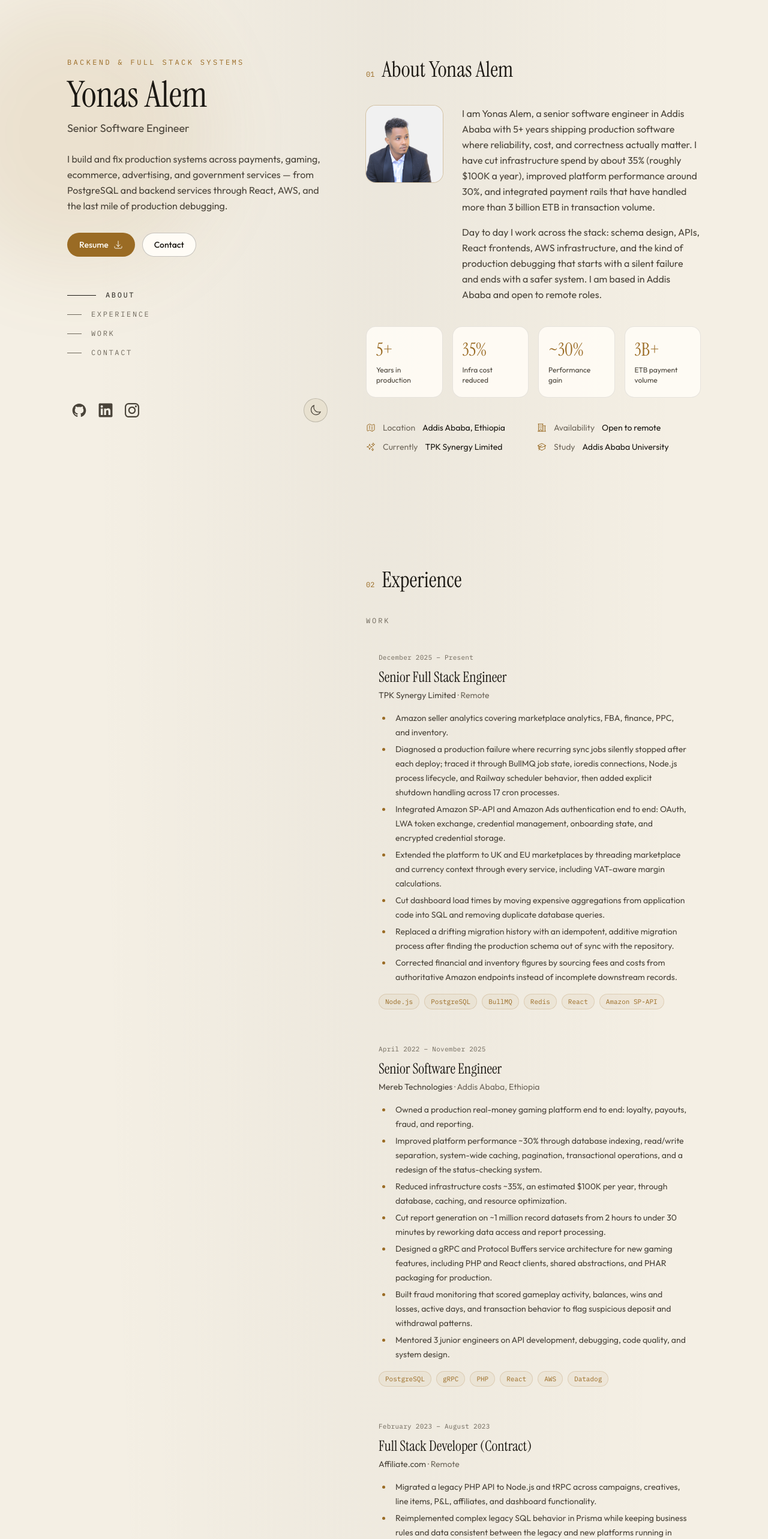
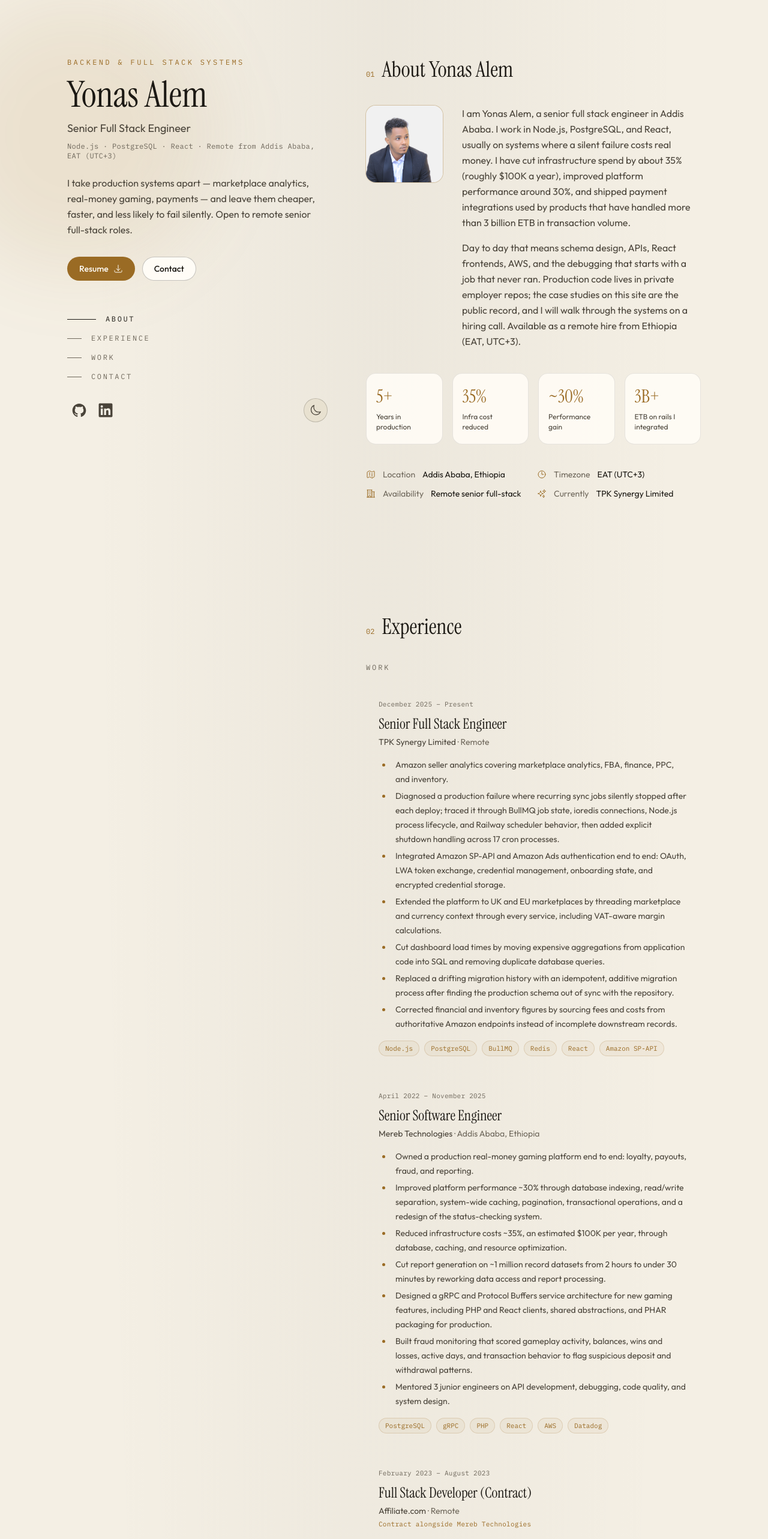
Before and after one commit to Yonas21/personal_website, a Next.js app: page / in a window 1280 px wide. Shown: the top 2566 px of the page at 60% size. Built offline with nearby package versions, Linux system fonts and the light colour scheme.

Commit message:
Enhance SectionHeading and Portfolio components; add description and detail fields for improved content presentation. Update hero and about sections with new titles and descriptions, and refine data structure for better clarity.

```diff
--- a/src/components/SectionHeading.tsx
+++ b/src/components/SectionHeading.tsx
@@ -1,13 +1,18 @@
 import {FC, memo} from 'react';
 
-const SectionHeading: FC<{index: string; title: string}> = memo(({index, title}) => {
-  return (
-    <div className="mb-10 flex items-baseline gap-x-3">
-      <span className="font-mono text-xs text-accent">{index}</span>
-      <h2 className="font-serif text-3xl text-fg sm:text-4xl">{title}</h2>
-    </div>
-  );
-});
+const SectionHeading: FC<{index: string; title: string; description?: string}> = memo(
+  ({index, title, description}) => {
+    return (
+      <div className="mb-10">
+        <div className="flex items-baseline gap-x-3">
+          <span className="font-mono text-xs text-accent">{index}</span>
+          <h2 className="font-serif text-3xl text-fg sm:text-4xl">{title}</h2>
+        </div>
+        {description && <p className="mt-3 max-w-2xl text-sm leading-relaxed text-fg-muted">{description}</p>}
+      </div>
+    );
+  },
+);
 
 SectionHeading.displayName = 'SectionHeading';
 export default SectionHeading;
--- a/src/components/Sections/Hero.tsx
+++ b/src/components/Sections/Hero.tsx
@@ -14,7 +14,7 @@ const navItems = [
 ] as const;
 
 const Hero: FC = memo(() => {
-  const {name, title, description, actions} = heroData;
+  const {name, title, detail, description, actions} = heroData;
   const [currentSection, setCurrentSection] = useState<SectionId | null>(SectionId.About);
   const navSections = useMemo(() => navItems.map(item => item.id), []);
 
@@ -32,6 +32,7 @@ const Hero: FC = memo(() => {
         <p className="font-mono text-xs tracking-[0.28em] text-accent">BACKEND & FULL STACK SYSTEMS</p>
         <h1 className="mt-4 font-serif text-5xl leading-tight text-fg sm:text-6xl">{name}</h1>
         <p className="mt-3 text-lg text-fg-muted">{title}</p>
+        {detail && <p className="mt-2 font-mono text-xs tracking-wide text-fg-subtle">{detail}</p>}
         <p className="mt-6 max-w-md text-base leading-relaxed text-fg-muted">{description}</p>
         <div className="mt-8 flex flex-wrap gap-3">
           {actions.map(({href, text, primary, download, Icon}) => (
--- a/src/components/Sections/Portfolio.tsx
+++ b/src/components/Sections/Portfolio.tsx
@@ -11,7 +11,11 @@ import TechPills from '../TechPills';
 const Portfolio: FC = memo(() => {
   return (
     <Section className="scroll-mt-28" sectionId={SectionId.Portfolio}>
-      <SectionHeading index="03" title="Selected work" />
+      <SectionHeading
+        description="Most of the systems I ship live in private employer repos. These writeups are the public record. I will walk a hiring team through architecture, tradeoffs, and code on a call."
+        index="03"
+        title="Case studies"
+      />
       <div className="flex flex-col gap-6">
         {portfolioItems.map((item, index) => (
           <ProjectCard item={item} key={`${item.title}-${index}`} />
@@ -22,7 +26,7 @@ const Portfolio: FC = memo(() => {
 });
 
 const ProjectCard: FC<{item: PortfolioItem}> = memo(({item}) => {
-  const {title, subtitle, description, highlights, url, image, technologies} = item;
+  const {title, subtitle, kind, problem, description, result, url, urlLabel, image, technologies} = item;
 
   const body = (
     <>
@@ -33,24 +37,35 @@ const ProjectCard: FC<{item: PortfolioItem}> = memo(({item}) => {
       )}
       <div className="flex items-start justify-between gap-3">
         <div>
-          <p className="font-mono text-[11px] tracking-wide text-accent">{subtitle}</p>
+          {kind && <p className="font-mono text-[11px] tracking-wide text-fg-subtle">{kind}</p>}
+          <p className="mt-1 font-mono text-[11px] tracking-wide text-accent">{subtitle}</p>
           <h3 className="mt-1 font-serif text-2xl text-fg group-hover:text-accent-hover">{title}</h3>
         </div>
         {url && <ArrowUpRightIcon className="mt-1 h-4 w-4 shrink-0 text-fg-subtle group-hover:text-accent-hover" />}
       </div>
-      <p className="mt-3 text-sm leading-relaxed text-fg-muted">{description}</p>
-      {highlights && highlights.length > 0 && (
-        <ul className="mt-4 space-y-2 text-sm text-fg-muted">
-          {highlights.map(highlight => (
-            <li className="flex gap-2" key={highlight}>
-              <span className="mt-2 h-1 w-1 shrink-0 rounded-full bg-accent" />
-              <span>{highlight}</span>
-            </li>
-          ))}
-        </ul>
+      {problem && (
+        <p className="mt-4 text-sm leading-relaxed text-fg-muted">
+          <span className="font-medium text-fg">Problem. </span>
+          {problem}
+        </p>
       )}
-      <div className="mt-5">
+      <p className="mt-3 text-sm leading-relaxed text-fg-muted">
+        {problem && <span className="font-medium text-fg">What I did. </span>}
+        {description}
+      </p>
+      {result && (
+        <p className="mt-3 text-sm leading-relaxed text-fg-muted">
+          <span className="font-medium text-fg">Result. </span>
+          {result}
+        </p>
+      )}
+      <div className="mt-5 flex flex-wrap items-center justify-between gap-3">
         <TechPills items={technologies} />
+        {url ? (
+          <span className="font-mono text-[11px] text-accent">{urlLabel ?? 'View'}</span>
+        ) : (
+          <span className="font-mono text-[11px] text-fg-subtle">Private employer repo</span>
+        )}
       </div>
     </>
   );
--- a/src/components/Sections/Resume/TimelineItem.tsx
+++ b/src/components/Sections/Resume/TimelineItem.tsx
@@ -5,7 +5,7 @@ import {TimelineItem} from '../../../data/dataDef';
 import TechPills from '../../TechPills';
 
 const TimelineItemView: FC<{item: TimelineItem}> = memo(({item}) => {
-  const {title, date, company, location, content, href, technologies} = item;
+  const {title, date, company, location, note, content, href, technologies} = item;
 
   return (
     <article className="group relative rounded-2xl border border-transparent p-5 transition-colors hover:border-line/10 hover:bg-surface/40">
@@ -28,6 +28,7 @@ const TimelineItemView: FC<{item: TimelineItem}> = memo(({item}) => {
         {company}
         <span className="text-fg-subtle"> · {location}</span>
       </p>
+      {note && <p className="mt-1 font-mono text-[11px] tracking-wide text-accent">{note}</p>}
       <div className="prose prose-sm mt-4 max-w-none text-fg-muted prose-p:leading-relaxed prose-li:marker:text-accent">
         {content}
       </div>
--- a/src/components/Sections/Testimonials.tsx
+++ b/src/components/Sections/Testimonials.tsx
@@ -15,7 +15,7 @@ const Testimonials: FC = memo(() => {
 
   return (
     <Section className="scroll-mt-28" sectionId={SectionId.Testimonials}>
-      <SectionHeading index="04" title="Kind words" />
+      <SectionHeading index="04" title="References" />
       <div className="grid grid-cols-1 gap-4 sm:grid-cols-2">
         {testimonials.map((item, index) => (
           <TestimonialCard key={`${item.name}-${index}`} testimonial={item} />
--- a/src/data/data.tsx
+++ b/src/data/data.tsx
@@ -1,13 +1,6 @@
-import {
-  AcademicCapIcon,
-  ArrowDownTrayIcon,
-  BuildingOffice2Icon,
-  MapIcon,
-  SparklesIcon,
-} from '@heroicons/react/24/outline';
+import {ArrowDownTrayIcon, BuildingOffice2Icon, ClockIcon, MapIcon, SparklesIcon} from '@heroicons/react/24/outline';
 
 import GithubIcon from '../components/Icon/GithubIcon';
-import InstagramIcon from '../components/Icon/InstagramIcon';
 import LinkedInIcon from '../components/Icon/LinkedInIcon';
 import porfolioImage4 from '../images/portfolio/portfolio-4.webp';
 import profilepic from '../images/profilepic.jpg';
@@ -28,9 +21,9 @@ import {
  * Page meta data
  */
 export const homePageMeta: HomepageMeta = {
-  title: 'Yonas Alem | Senior Software Engineer',
+  title: 'Yonas Alem | Senior Full Stack Engineer',
   description:
-    'Official website of Yonas Alem, senior software engineer in Addis Ababa, Ethiopia. Backend and full stack systems across payments, gaming, ecommerce, advertising, and AWS. Open to remote roles.',
+    'Yonas Alem is a senior full stack engineer in Addis Ababa (EAT, UTC+3). Node.js, PostgreSQL, and React. Production work across marketplace analytics, gaming, and payments. Open to remote roles.',
 };
 
 /**
@@ -54,11 +47,12 @@ export type SectionId = (typeof SectionId)[keyof typeof SectionId];
  */
 export const heroData: Hero = {
   name: 'Yonas Alem',
-  title: 'Senior Software Engineer',
+  title: 'Senior Full Stack Engineer',
+  detail: 'Node.js · PostgreSQL · React · Remote from Addis Ababa, EAT (UTC+3)',
   description: (
     <>
-      I build and fix production systems across payments, gaming, ecommerce, advertising, and government services — from
-      PostgreSQL and backend services through React, AWS, and the last mile of production debugging.
+      I take production systems apart — marketplace analytics, real-money gaming, payments — and leave them cheaper,
+      faster, and less likely to fail silently. Open to remote senior full-stack roles.
     </>
   ),
   actions: [
@@ -85,15 +79,16 @@ export const aboutData: About = {
   description: (
     <>
       <p>
-        I am Yonas Alem, a senior software engineer in Addis Ababa with 5+ years shipping production software where
-        reliability, cost, and correctness actually matter. I have cut infrastructure spend by about 35% (roughly $100K
-        a year), improved platform performance around 30%, and integrated payment rails that have handled more than 3
-        billion ETB in transaction volume.
+        I am Yonas Alem, a senior full stack engineer in Addis Ababa. I work in Node.js, PostgreSQL, and React, usually
+        on systems where a silent failure costs real money. I have cut infrastructure spend by about 35% (roughly $100K
+        a year), improved platform performance around 30%, and shipped payment integrations used by products that have
+        handled more than 3 billion ETB in transaction volume.
       </p>
       <p>
-        Day to day I work across the stack: schema design, APIs, React frontends, AWS infrastructure, and the kind of
-        production debugging that starts with a silent failure and ends with a safer system. I am based in Addis Ababa
-        and open to remote roles.
+        Day to day that means schema design, APIs, React frontends, AWS, and the debugging that starts with a job that
+        never ran. Production code lives in private employer repos; the case studies on this site are the public
+        record, and I will walk through the systems on a hiring call. Available as a remote hire from Ethiopia (EAT,
+        UTC+3).
       </p>
     </>
   ),
@@ -101,13 +96,13 @@ export const aboutData: About = {
     {value: '5+', label: 'Years in production'},
     {value: '35%', label: 'Infra cost reduced'},
     {value: '~30%', label: 'Performance gain'},
-    {value: '3B+', label: 'ETB payment volume'},
+    {value: '3B+', label: 'ETB on rails I integrated'},
   ],
   aboutItems: [
     {label: 'Location', text: 'Addis Ababa, Ethiopia', Icon: MapIcon},
-    {label: 'Availability', text: 'Open to remote', Icon: BuildingOffice2Icon},
+    {label: 'Timezone', text: 'EAT (UTC+3)', Icon: ClockIcon},
+    {label: 'Availability', text: 'Remote senior full-stack', Icon: BuildingOffice2Icon},
     {label: 'Currently', text: 'TPK Synergy Limited', Icon: SparklesIcon},
-    {label: 'Study', text: 'Addis Ababa University', Icon: AcademicCapIcon},
   ],
 };
 
@@ -117,36 +112,27 @@ export const aboutData: About = {
 export const skills: SkillGroup[] = [
   {
     name: 'Languages',
-    skills: ['TypeScript', 'JavaScript', 'Go', 'Python', 'PHP', 'SQL'],
+    skills: ['TypeScript', 'JavaScript', 'PHP', 'SQL'],
   },
   {
     name: 'Backend',
-    skills: ['Node.js', 'Express', 'FastAPI', 'Prisma', 'gRPC', 'tRPC', 'REST', 'BullMQ'],
+    skills: ['Node.js', 'Prisma', 'gRPC', 'tRPC', 'REST', 'BullMQ'],
   },
   {
     name: 'Data',
-    skills: ['PostgreSQL', 'MySQL', 'MongoDB', 'Redis'],
+    skills: ['PostgreSQL', 'Redis'],
   },
   {
     name: 'Frontend',
-    skills: ['React', 'Next.js', 'Tailwind CSS', 'Material UI'],
+    skills: ['React', 'Next.js', 'Tailwind CSS'],
   },
   {
-    name: 'Cloud & DevOps',
-    skills: [
-      'AWS (EC2, S3, Lambda)',
-      'Docker',
-      'Kubernetes',
-      'Nginx',
-      'GitHub Actions',
-      'CI/CD',
-      'Datadog',
-      'CloudWatch',
-    ],
+    name: 'Cloud',
+    skills: ['AWS', 'Docker', 'GitHub Actions', 'Datadog'],
   },
   {
     name: 'Integrations',
-    skills: ['Amazon SP-API', 'Amazon Ads API', 'Mastercard', 'Visa', 'Telebirr', 'OAuth 2.0', 'OpenAI', 'Gemini'],
+    skills: ['Amazon SP-API', 'Amazon Ads API', 'Mastercard', 'Visa', 'Telebirr', 'OAuth 2.0'],
   },
 ];
 
@@ -155,59 +141,50 @@ export const skills: SkillGroup[] = [
  */
 export const portfolioItems: PortfolioItem[] = [
   {
-    title: 'Amazon seller analytics platform',
+    title: 'Keeping 17 cron jobs alive after deploy',
     subtitle: 'TPK Synergy Limited',
+    kind: 'Reliability case study · private production system',
+    problem:
+      'After every deploy, recurring Amazon sync jobs died quietly. Dashboards looked fine until the data was a day old.',
     description:
-      'Marketplace analytics covering FBA, finance, PPC, and inventory. I own production reliability, Amazon integrations, and the data path behind the dashboard.',
-    highlights: [
-      'Traced recurring sync jobs that silently died after every deploy, then added explicit shutdown handling across 17 cron processes.',
-      'Integrated Amazon SP-API and Ads authentication end to end, including OAuth, LWA token exchange, and encrypted credential storage.',
-      'Extended the platform to UK and EU marketplaces with VAT-aware margins and region-specific marketplace logic.',
-    ],
-    technologies: ['Node.js', 'PostgreSQL', 'BullMQ', 'Redis', 'Amazon SP-API', 'Railway'],
+      'I traced the failure through BullMQ job state, ioredis connections, Node process shutdown, and the Railway scheduler, then put explicit shutdown handling on 17 cron processes so a deploy could not leave work stranded.',
+    result: 'Sync jobs survive deploys instead of going silent until a seller notices bad numbers.',
+    technologies: ['Node.js', 'BullMQ', 'Redis', 'Railway'],
   },
   {
-    title: 'Real-money gaming platform',
+    title: 'Reports that used to take two hours',
     subtitle: 'Mereb Technologies',
+    kind: 'Performance case study · private production system',
+    problem: 'Reporting on about a million records ran for two hours and blocked people who needed the numbers.',
     description:
-      'End-to-end ownership of a production gaming platform: loyalty, payouts, fraud, reporting, and the infrastructure underneath it.',
-    highlights: [
-      'Improved platform performance about 30% through indexing, read/write separation, caching, pagination, and a redesigned status-checking system.',
-      'Reduced infrastructure costs about 35%, an estimated $100K per year.',
-      'Cut report generation on ~1 million record datasets from 2 hours to under 30 minutes.',
-    ],
-    technologies: ['PHP', 'gRPC', 'PostgreSQL', 'Redis', 'AWS', 'Datadog', 'React'],
-  },
-  {
-    title: 'Government constituent platform',
-    subtitle: 'Autobridge Systems',
-    description:
-      'Backend for complaints, document approvals, and internal communication, with access control and encryption around sensitive constituent data.',
-    highlights: [
-      'Traced multi-minute slowdowns on incoming email records to missing indexes and improved those operations by more than 10x.',
-      'Integrated AI services for threat detection and message classification in communication workflows.',
-    ],
-    technologies: ['PostgreSQL', 'Node.js', 'Encryption', 'AI classification'],
-  },
-  {
-    title: 'Upplai',
-    subtitle: 'AI-powered resume platform',
-    description:
-      'Resume generation, cover letters, and ATS feedback using OpenAI and Gemini, with scoring, document preview, and per-resume cost tracking.',
-    highlights: [
-      'Supported 500+ user profiles across generation and feedback workflows.',
-      'Made model usage and spend visible per generation so cost did not disappear into a shared bill.',
-    ],
-    technologies: ['React', 'Node.js', 'OpenAI', 'Gemini'],
+      'I moved the expensive work out of ad-hoc application paths: indexing, read/write separation, caching, and a redesigned status-checking flow so the database did the aggregation instead of the app.',
+    result:
+      'Same reports, under 30 minutes. Platform performance up about 30%; infra cost down about 35% (~$100K/year).',
+    technologies: ['PostgreSQL', 'PHP', 'Redis', 'AWS'],
   },
   {
     title: 'Nedaj payments',
     subtitle: 'Eaglelion Systems Technology',
+    kind: 'Shipped product',
+    problem:
+      'A fuel-purchase app had to talk to Mastercard, Visa, Telebirr, and commercial banks, with incomplete provider docs and a SOAP past.',
     description:
-      'Payment workflows for a fuel-purchase product used by 100K+ downloads, integrating Mastercard, Visa, Telebirr, and commercial bank APIs.',
+      'I built the payment workflows on the client: states, callbacks, failures, retries, verification, and REST in place of SOAP, on a product used by 100K+ downloads.',
+    result: 'Payment rails that hold up in production. Live on Google Play.',
     url: 'https://play.google.com/store/apps/details?id=com.eaglelionsystems.nedaj',
+    urlLabel: 'Google Play',
     image: porfolioImage4,
     technologies: ['React', 'Next.js', 'REST', 'Payment APIs'],
+  },
+  {
+    title: 'Email records that took minutes',
+    subtitle: 'Autobridge Systems · contract',
+    kind: 'Contract case study · private government system',
+    problem: 'Incoming email records on a constituent platform took minutes to load. Staff sat on the screen.',
+    description:
+      'I traced the delay to missing indexes on a PostgreSQL path, then added the indexes and tightened the query. Sensitive constituent data stayed behind access control and encryption.',
+    result: 'Those operations improved by more than 10x.',
+    technologies: ['PostgreSQL', 'Node.js', 'Encryption'],
   },
 ];
 
@@ -223,7 +200,7 @@ export const education: TimelineItem[] = [
     content: (
       <p>
         Undergraduate work in data structures, software lifecycle and architecture, web and mobile development, and
-        internet security. AWS Certified Cloud Practitioner.
+        internet security.
       </p>
     ),
   },
@@ -305,6 +282,7 @@ export const experience: TimelineItem[] = [
     company: 'Affiliate.com',
     location: 'Remote',
     title: 'Full Stack Developer (Contract)',
+    note: 'Contract alongside Mereb Technologies',
     technologies: ['Node.js', 'tRPC', 'Prisma', 'React', 'Zod', 'GCS'],
     content: (
       <ul>
@@ -328,16 +306,38 @@ export const experience: TimelineItem[] = [
     ),
   },
   {
+    date: 'Contract',
+    company: 'Autobridge Systems',
+    location: 'Addis Ababa, Ethiopia',
+    title: 'Backend Engineer (Contract)',
+    note: 'Government constituent platform',
+    technologies: ['PostgreSQL', 'Node.js', 'Encryption'],
+    content: (
+      <ul>
+        <li>
+          Backend for complaints, document approvals, and internal communication, with access control and encryption
+          around sensitive constituent data.
+        </li>
+        <li>
+          Traced multi-minute slowdowns on incoming email records to missing indexes and improved those operations by
+          more than 10x.
+        </li>
+        <li>Integrated AI services for threat detection and message classification in communication workflows.</li>
+      </ul>
+    ),
+  },
+  {
     date: 'February 2021 – April 2022',
     company: 'Eaglelion Systems Technology',
     location: 'Addis Ababa, Ethiopia',
     title: 'Frontend Developer',
+    href: 'https://play.google.com/store/apps/details?id=com.eaglelionsystems.nedaj',
     technologies: ['React', 'Next.js', 'Tailwind CSS', 'Payment APIs'],
     content: (
       <ul>
         <li>
-          Integrated Mastercard, Visa, Telebirr, and commercial bank payment APIs into products with 100K+ downloads and
-          more than 3 billion ETB in transaction volume.
+          Integrated Mastercard, Visa, Telebirr, and commercial bank payment APIs on the client of products that have
+          handled more than 3 billion ETB and 100K+ downloads.
         </li>
         <li>
           Implemented payment workflows covering transaction states, callbacks, failures, retries, verification, and
@@ -354,6 +354,21 @@ export const experience: TimelineItem[] = [
       </ul>
     ),
   },
+  {
+    date: 'Side project',
+    company: 'Upplai',
+    location: 'Remote',
+    title: 'Full Stack Engineer',
+    note: 'AI resume platform · personal product',
+    technologies: ['React', 'Node.js', 'OpenAI', 'Gemini'],
+    content: (
+      <ul>
+        <li>Resume generation, cover letters, and ATS feedback using OpenAI and Gemini.</li>
+        <li>Supported 500+ user profiles across generation and feedback workflows.</li>
+        <li>Tracked model usage and spend per generation so AI cost did not disappear into a shared bill.</li>
+      </ul>
+    ),
+  },
 ];
 
 /**
@@ -362,20 +377,13 @@ export const experience: TimelineItem[] = [
 export const testimonial: TestimonialSection = {
   testimonials: [
     {
-      name: 'Dan Warner',
-      role: 'AppLand Inc',
-      text: 'Yonas did a great job! I would work with him again on a larger project.',
-    },
-    {
-      name: 'Muly Oved',
-      text: 'Excellent freelancer, dedicated, hard worker, was joy to work with, and will love to work with him again.',
-    },
-    {
       name: 'Mekidem Getaneh',
+      role: 'Engineering colleague · ~1 year working together',
       text: 'I have worked with Yonas for almost a year. He is a very good ReactJS developer with a diligent and patient personality. He goes above and beyond for solving a problem and to find optimal solutions and is well acquainted with different libraries.',
     },
     {
       name: 'Kalvin',
+      role: 'Client · data analytics frontend',
       text: 'Working with Yonas on the front-end development of our data analytics website was an outstanding experience. He demonstrated exceptional expertise and creativity, with attention to detail, responsiveness to feedback, and proactive communication. I highly recommend Yonas to anyone looking for a skilled and reliable engineer.',
     },
   ],
@@ -387,7 +395,7 @@ export const testimonial: TestimonialSection = {
 export const contact: ContactSection = {
   headerText: 'Let’s work together.',
   description:
-    'I am currently open to remote senior engineering roles and selected contract work. The fastest way to reach me is email.',
+    'Open to remote senior full-stack roles. I work from Addis Ababa, Ethiopia (EAT, UTC+3). Email is the fastest way to reach me. Production work is private; I can walk through it on a screening call.',
   items: [
     {
       type: ContactType.Email,
@@ -423,5 +431,4 @@ export const contact: ContactSection = {
 export const socialLinks: Social[] = [
   {label: 'Github', Icon: GithubIcon, href: 'https://github.com/Yonas21'},
   {label: 'LinkedIn', Icon: LinkedInIcon, href: 'https://www.linkedin.com/in/yonasalem21/'},
-  {label: 'Instagram', Icon: InstagramIcon, href: 'https://www.instagram.com/its_yon_21/'},
 ];
--- a/src/data/dataDef.ts
+++ b/src/data/dataDef.ts
@@ -24,6 +24,7 @@ export interface HomepageMeta {
 export interface Hero {
   name: string;
   title: string;
+  detail?: string;
   description: JSX.Element;
   actions: HeroActionItem[];
 }
@@ -74,9 +75,13 @@ export interface SkillGroup {
 export interface PortfolioItem {
   title: string;
   subtitle: string;
+  kind?: string;
+  problem?: string;
   description: string;
+  result?: string;
   highlights?: string[];
   url?: string;
+  urlLabel?: string;
   image?: string | StaticImageData;
   technologies: string[];
 }
@@ -89,6 +94,7 @@ export interface TimelineItem {
   company: string;
   location: string;
   title: string;
+  note?: string;
   href?: string;
   technologies?: string[];
   content: JSX.Element;
--- a/src/data/site.ts
+++ b/src/data/site.ts
@@ -1,9 +1,9 @@
 export const SITE_URL = 'https://yonasalem.vercel.app';
 export const SITE_NAME = 'Yonas Alem';
-export const SITE_TITLE = 'Yonas Alem | Senior Software Engineer';
+export const SITE_TITLE = 'Yonas Alem | Senior Full Stack Engineer';
 export const SITE_DESCRIPTION =
-  'Official website of Yonas Alem, senior software engineer in Addis Ababa, Ethiopia. Backend and full stack systems across payments, gaming, ecommerce, advertising, and AWS. Open to remote roles.';
-export const PERSON_JOB_TITLE = 'Senior Software Engineer';
+  'Yonas Alem is a senior full stack engineer in Addis Ababa (EAT, UTC+3). Node.js, PostgreSQL, and React. Production work across marketplace analytics, gaming, and payments. Open to remote roles.';
+export const PERSON_JOB_TITLE = 'Senior Full Stack Engineer';
 export const PERSON_IMAGE_PATH = '/yonas-alem.jpg';
 export const PERSON_EMAIL = 'yonalem21@gmail.com';
 export const PERSON_PHONE = '+251936972697';
```
